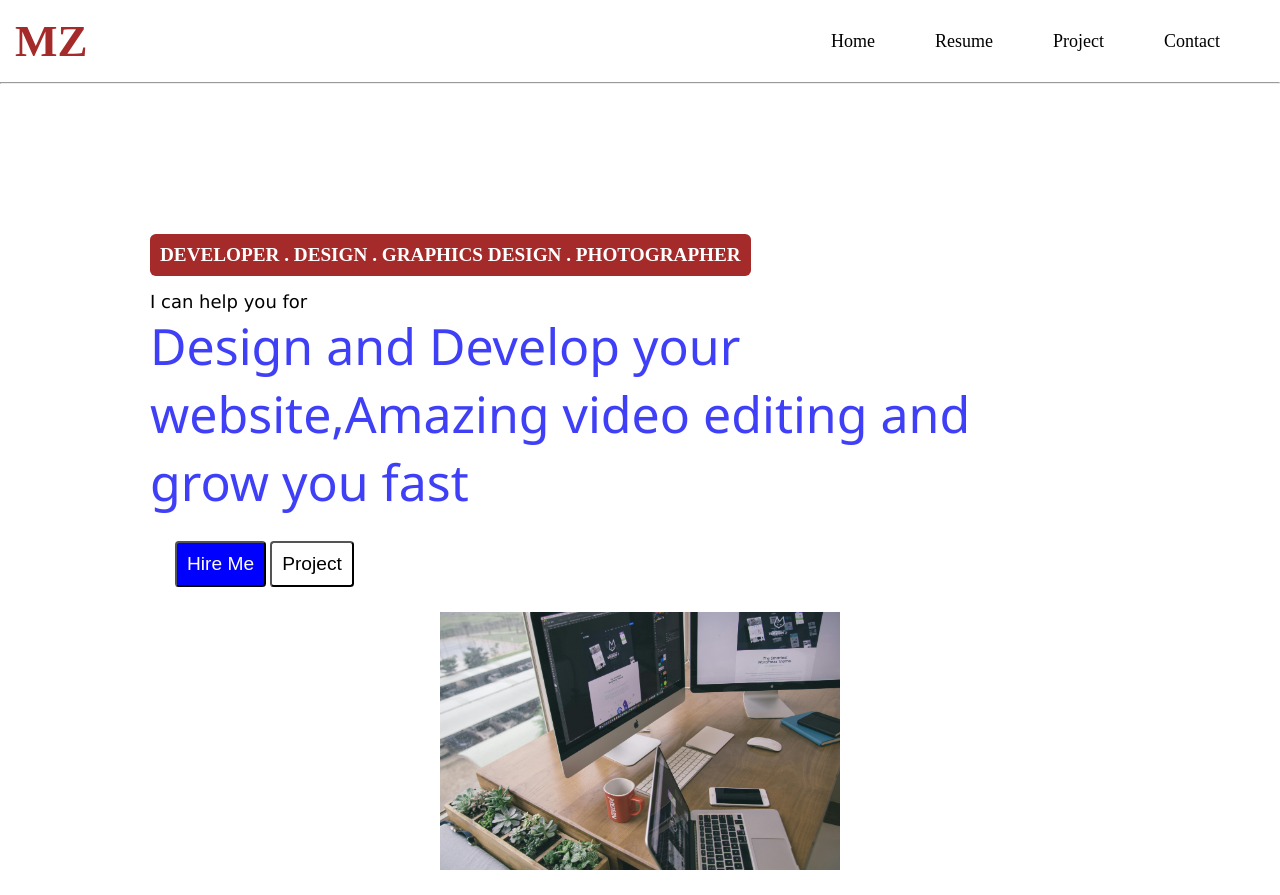
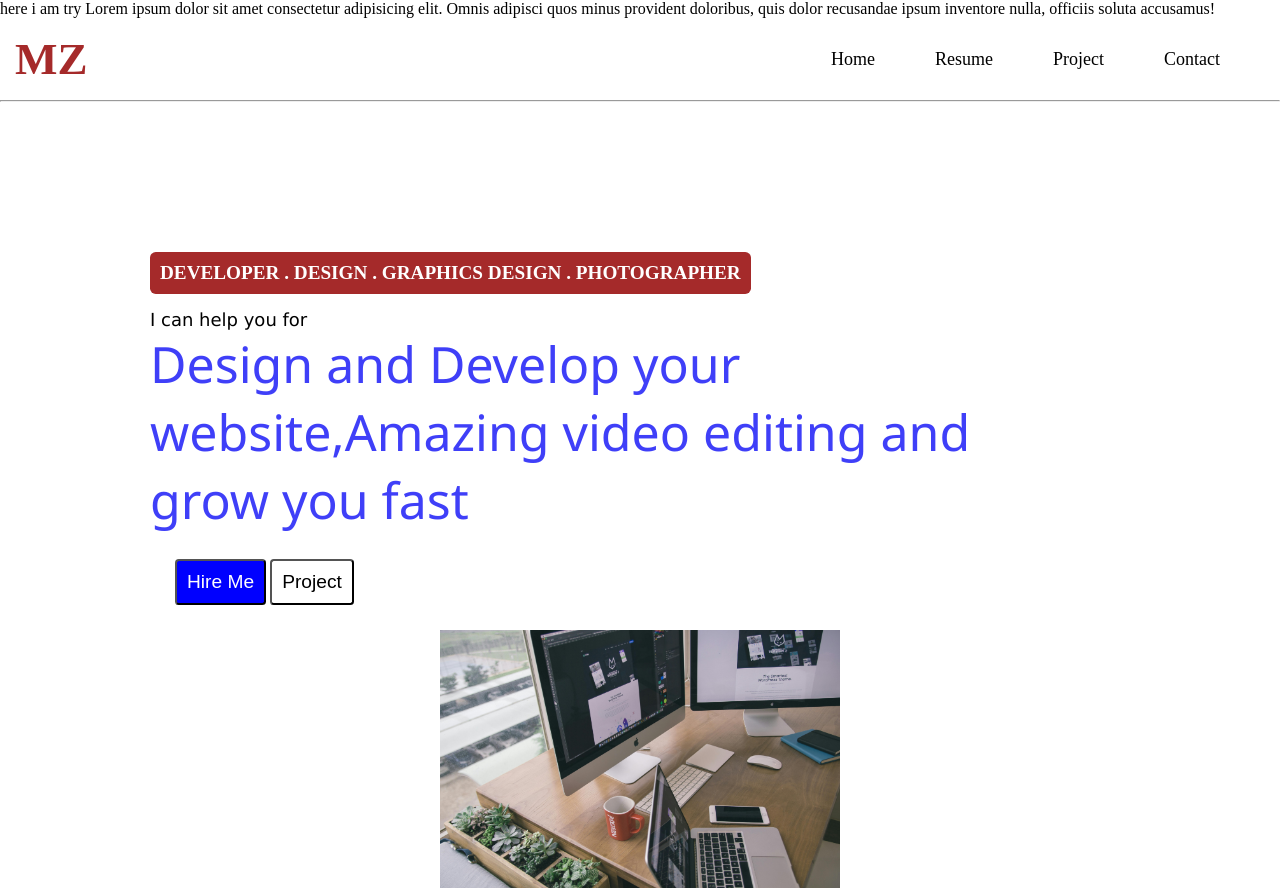
Before and after one commit to mohammadzaid8/Web-site-Small-Project, a plain HTML site: page index.html in a window 1280 px wide. Shown: the top 895 px of the page. Drawn offline with Linux system fonts and the light colour scheme.

Commit message:
from repo
from repo

```diff
--- a/index.html
+++ b/index.html
@@ -7,7 +7,9 @@
         <link rel="stylesheet" href="style.css">
     </head>
     <body>
-
+        <div>here i am try
+            Lorem ipsum dolor sit amet consectetur adipisicing elit. Omnis adipisci quos minus provident doloribus, quis dolor recusandae ipsum inventore nulla, officiis soluta accusamus!
+        </div>
         <nav>
             <div class="logo"><label >MZ</label></div>
             <div class="menu">
```
